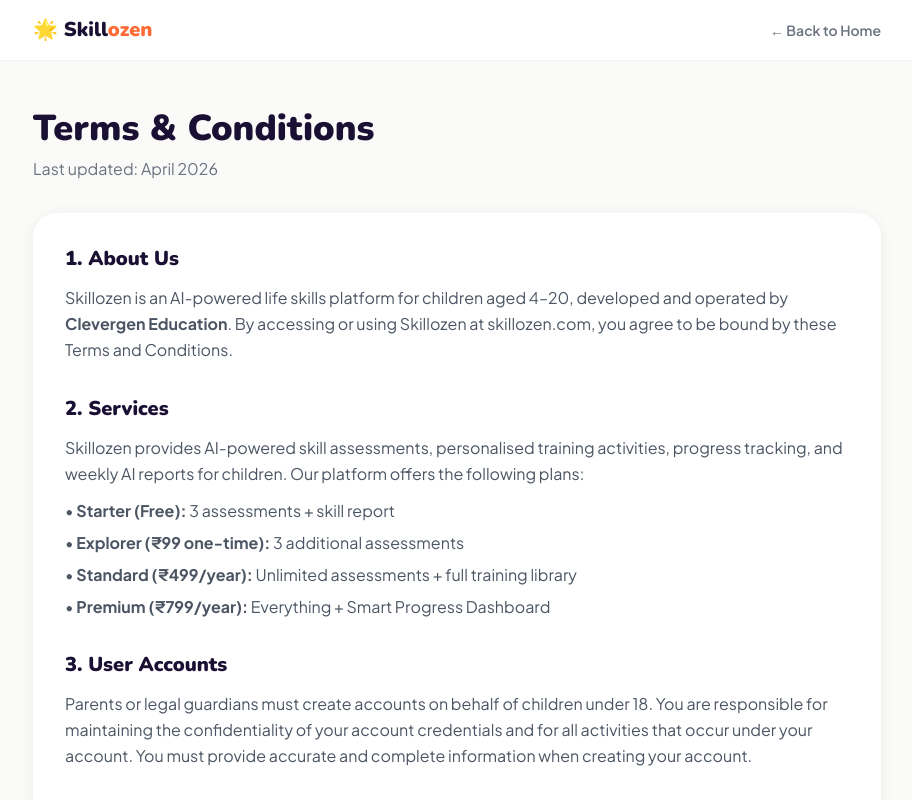
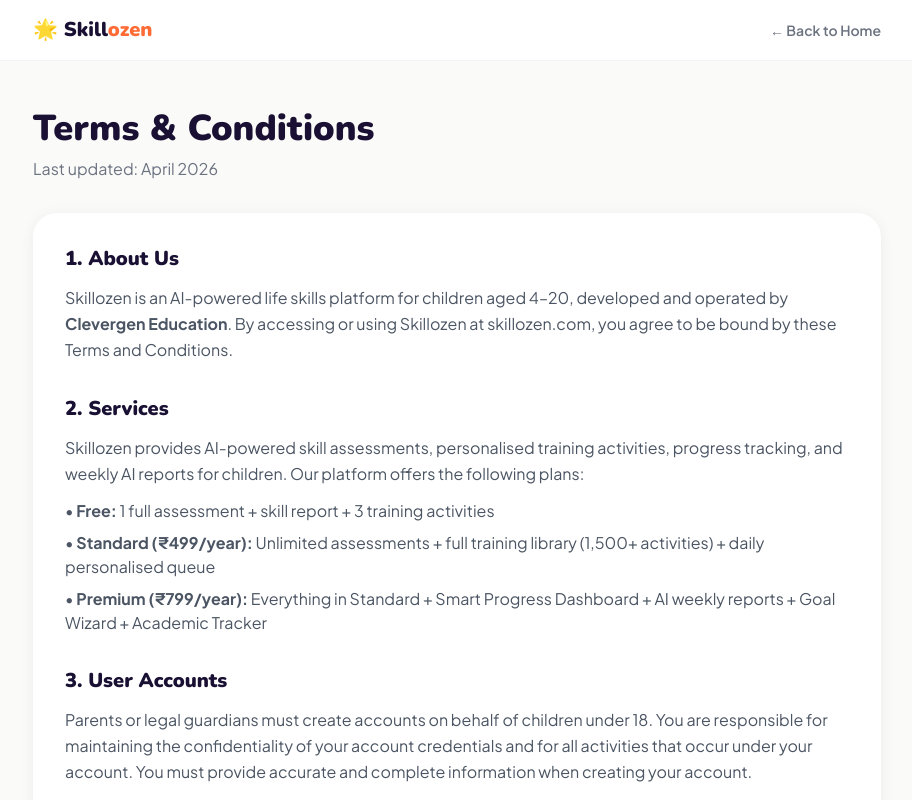
Before and after one commit to lakshmiprabu02/skillozen, a Next.js app: page /terms in a window 1280 px wide. Shown: the top 800 px of the page, without its empty margins (183-1095 px from the left). Built offline with nearby package versions, Linux system fonts and the light colour scheme.

Commit message:
fix: update terms page with new pricing plans

```diff
--- a/app/terms/page.tsx
+++ b/app/terms/page.tsx
@@ -35,10 +35,9 @@
               and weekly AI reports for children. Our platform offers the following plans:
             </p>
             <ul className="mt-3 space-y-2 text-gray-600">
-              <li>• <strong>Starter (Free):</strong> 3 assessments + skill report</li>
-              <li>• <strong>Explorer (₹99 one-time):</strong> 3 additional assessments</li>
-              <li>• <strong>Standard (₹499/year):</strong> Unlimited assessments + full training library</li>
-              <li>• <strong>Premium (₹799/year):</strong> Everything + Smart Progress Dashboard</li>
+              <li>• <strong>Free:</strong> 1 full assessment + skill report + 3 training activities</li>
+              <li>• <strong>Standard (₹499/year):</strong> Unlimited assessments + full training library (1,500+ activities) + daily personalised queue</li>
+              <li>• <strong>Premium (₹799/year):</strong> Everything in Standard + Smart Progress Dashboard + AI weekly reports + Goal Wizard + Academic Tracker</li>
             </ul>
           </section>
 
```
